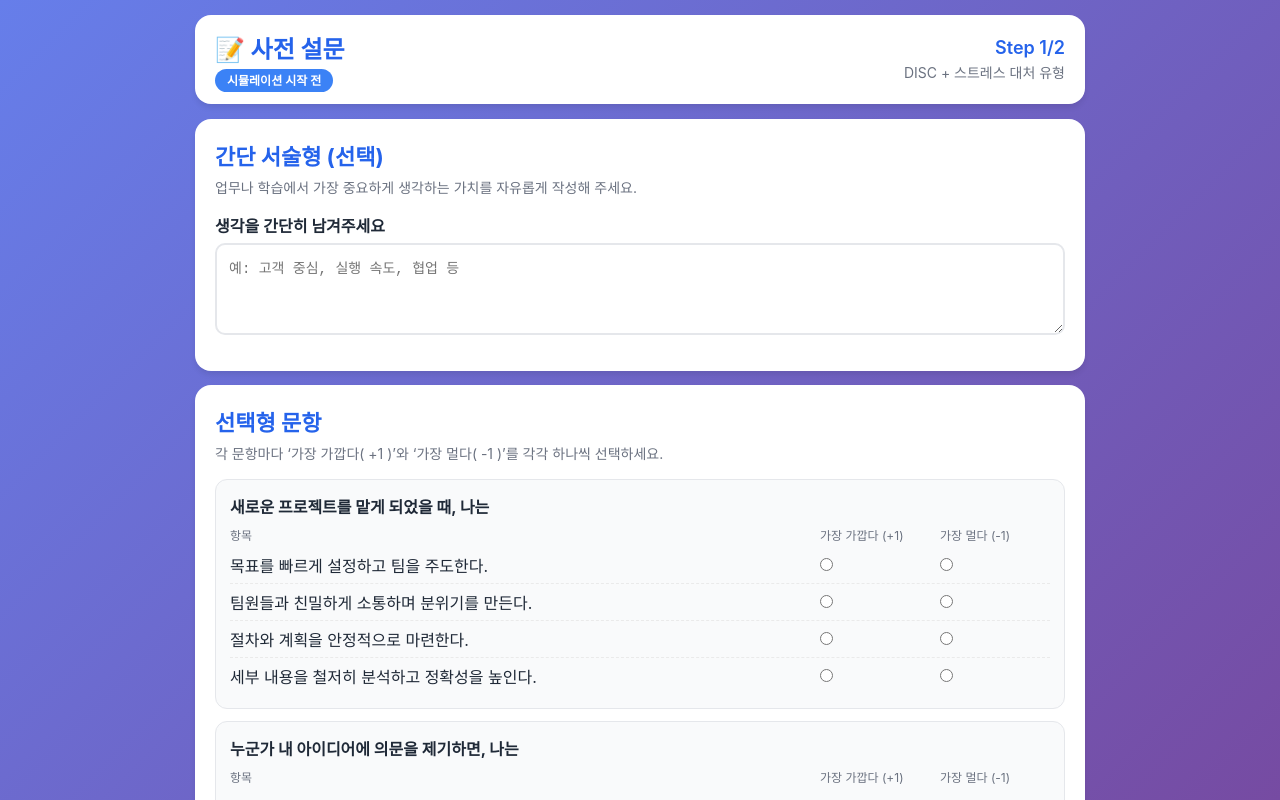
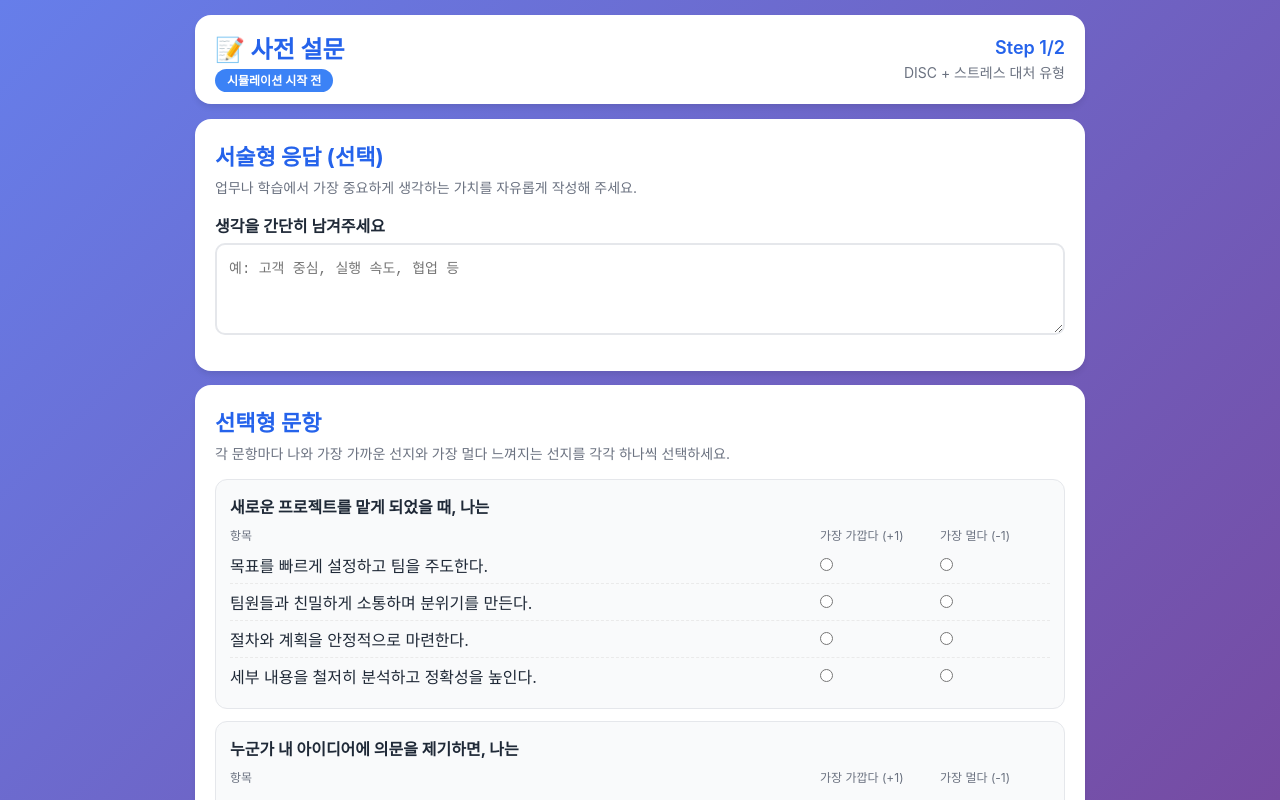
Before and after one commit to labor0leo/ntz-survey, a plain HTML site: page survey.html in a window 1280 px wide. Shown: the top 800 px of the page. Drawn offline with Linux system fonts and the light colour scheme; a web font is replaced by a local one.

Commit message:
Update survey.html

```diff
--- a/survey.html
+++ b/survey.html
@@ -40,7 +40,7 @@
     <!-- (선택) 서술형 문항 -->
     <div class="survey-card">
       <div class="survey-header">
-        <h2>간단 서술형 (선택)</h2>
+        <h2>서술형 응답 (선택)</h2>
         <p class="scenario-info">업무나 학습에서 가장 중요하게 생각하는 가치를 자유롭게 작성해 주세요.</p>
       </div>
       <div class="field">
@@ -53,7 +53,7 @@
     <div class="survey-card" style="margin-top:14px">
       <div class="survey-header">
         <h2>선택형 문항</h2>
-        <p class="scenario-info">각 문항마다 ‘가장 가깝다( +1 )’와 ‘가장 멀다( -1 )’를 각각 하나씩 선택하세요.</p>
+        <p class="scenario-info">각 문항마다 나와 가장 가까운 선지와 가장 멀다 느껴지는 선지를 각각 하나씩 선택하세요.</p>
       </div>
 
       <div id="surveyQuestions"></div>
```
